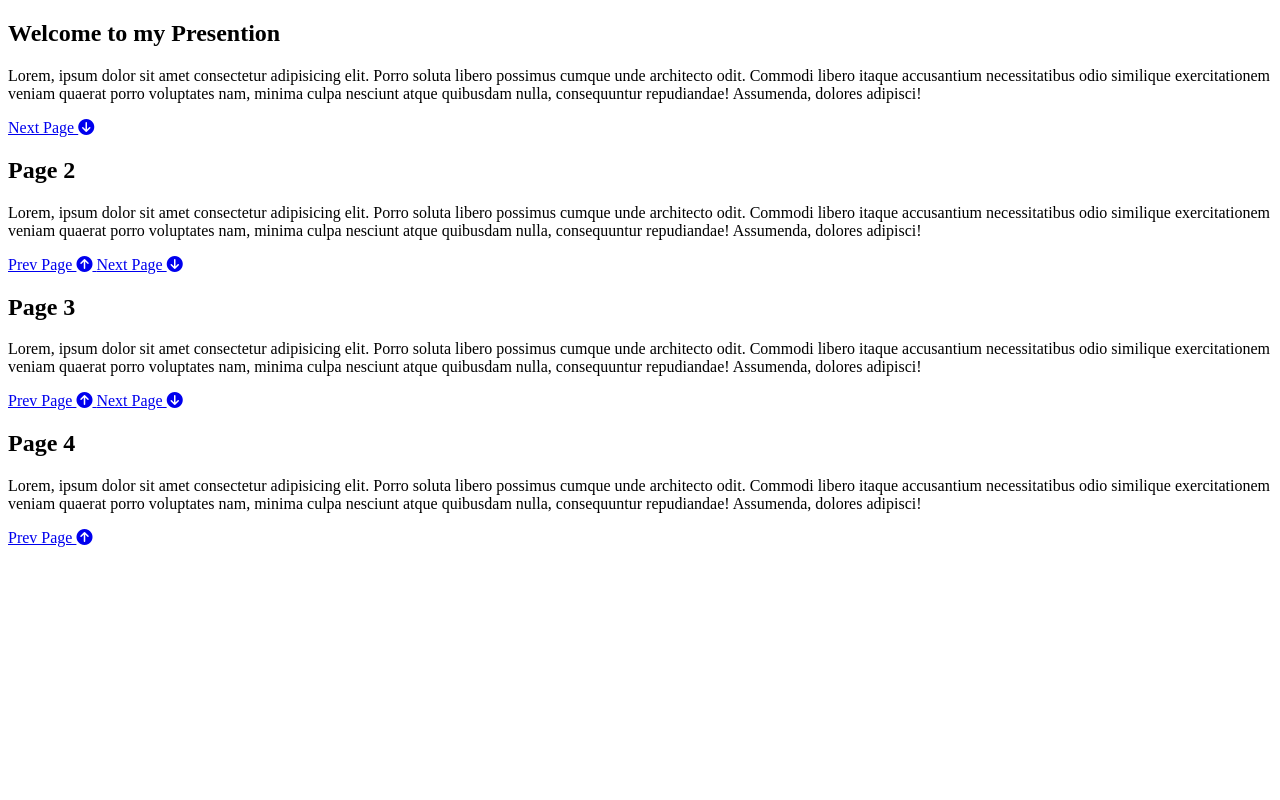
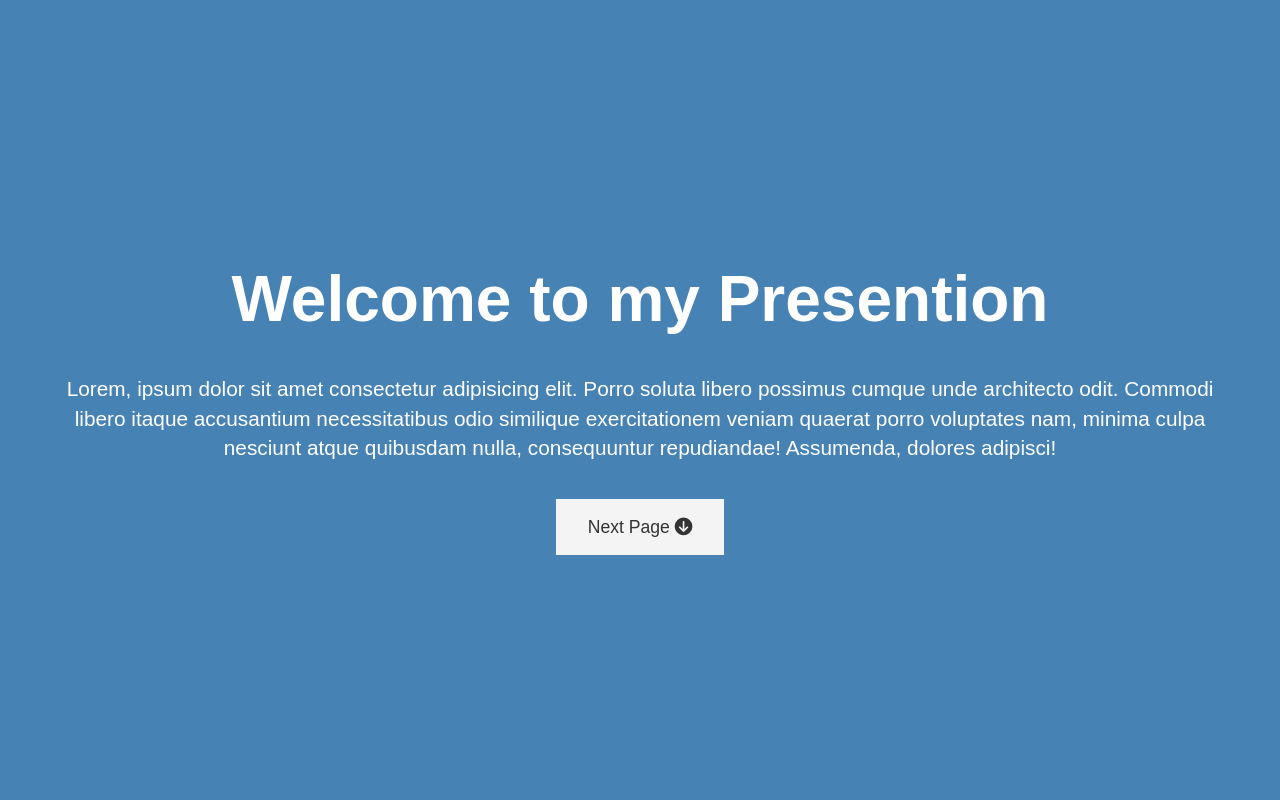
Before and after one commit to jorgeluissoto/presentatio_website, a plain HTML site: page index.html in a window 1280 px wide. Shown: the top 800 px of the page. Drawn offline with nearby package versions, Linux system fonts and the light colour scheme.

Commit message:
added css style with animation and jquery for smooth scrolling

```diff
--- a/index.html
+++ b/index.html
@@ -16,7 +16,7 @@
     <h1>Welcome to my Presention</h1>
     <p>Lorem, ipsum dolor sit amet consectetur adipisicing elit. Porro soluta libero possimus cumque unde architecto odit. Commodi libero itaque accusantium necessitatibus odio similique exercitationem veniam quaerat porro voluptates nam, minima culpa nesciunt atque quibusdam nulla, consequuntur repudiandae! Assumenda, dolores adipisci!</p>
     <div>
-      <a href="page-2" class="btn">
+      <a href="#page-2" class="btn">
         Next Page <i class="fas fa-arrow-circle-down"></i>
       </a>
     </div>
@@ -26,10 +26,10 @@
     <h1>Page 2</h1>
     <p>Lorem, ipsum dolor sit amet consectetur adipisicing elit. Porro soluta libero possimus cumque unde architecto odit. Commodi libero itaque accusantium necessitatibus odio similique exercitationem veniam quaerat porro voluptates nam, minima culpa nesciunt atque quibusdam nulla, consequuntur repudiandae! Assumenda, dolores adipisci!</p>
     <div>
-      <a href="page-1" class="btn btn-dark">
+      <a href="#page-1" class="btn btn-dark">
         Prev Page <i class="fas fa-arrow-circle-up"></i>
       </a>
-      <a href="page-3" class="btn">
+      <a href="#page-3" class="btn">
         Next Page <i class="fas fa-arrow-circle-down"></i>
       </a>
     </div>
@@ -39,10 +39,10 @@
     <h1>Page 3</h1>
     <p>Lorem, ipsum dolor sit amet consectetur adipisicing elit. Porro soluta libero possimus cumque unde architecto odit. Commodi libero itaque accusantium necessitatibus odio similique exercitationem veniam quaerat porro voluptates nam, minima culpa nesciunt atque quibusdam nulla, consequuntur repudiandae! Assumenda, dolores adipisci!</p>
     <div>
-      <a href="page-2" class="btn btn-dark">
+      <a href="#page-2" class="btn btn-dark">
         Prev Page <i class="fas fa-arrow-circle-up"></i>
       </a>
-      <a href="page-4" class="btn">
+      <a href="#page-4" class="btn">
         Next Page <i class="fas fa-arrow-circle-down"></i>
       </a>
     </div>
@@ -52,10 +52,30 @@
     <h1>Page 4</h1>
     <p>Lorem, ipsum dolor sit amet consectetur adipisicing elit. Porro soluta libero possimus cumque unde architecto odit. Commodi libero itaque accusantium necessitatibus odio similique exercitationem veniam quaerat porro voluptates nam, minima culpa nesciunt atque quibusdam nulla, consequuntur repudiandae! Assumenda, dolores adipisci!</p>
     <div>
-      <a href="page-3" class="btn btn-dark">
+      <a href="#page-3" class="btn btn-dark">
         Prev Page <i class="fas fa-arrow-circle-up"></i>
       </a>
     </div>
   </section>
+
+  <script src="https://code.jquery.com/jquery-3.6.3.min.js" integrity="sha256-pvPw+upLPUjgMXY0G+8O0xUf+/Im1MZjXxxgOcBQBXU=" crossorigin="anonymous"></script>
+
+  <script>
+    // Smooth Scroll
+    $('.btn').on('click', function(event){
+      if(this.hash !== '') {
+        event.preventDefault();
+
+        const hash = this.hash;
+
+        $('html, body').animate(
+          {
+            scrollTop: $(hash).offset().top,
+          },
+          800
+        );
+      }
+    });
+  </script>
 </body>
 </html>
--- a/style.css
+++ b/style.css
@@ -0,0 +1,88 @@
+:root{
+  --page-1-color: steelblue;
+  --page-2-color: tan;
+  --page-3-color: teal;
+  --page-4-color: slateblue;
+  --animation-speed: 2s;
+}
+
+body{
+  font-family: Arial, Helvetica, sans-serif;
+  line-height: 1.4;
+  color: #fff;
+  margin: 0;
+  padding: 0;
+  overflow: hidden;
+}
+
+/* Page colors */
+#page-1{background: var(--page-1-color);}
+#page-2{background: var(--page-2-color);}
+#page-3{background: var(--page-3-color);}
+#page-4{background: var(--page-4-color);}
+
+.page{
+  display: flex;
+  flex-direction: column;
+  height: 100vh;
+  align-items: center;
+  justify-content: center;
+  text-align: center;
+  padding: 0 4rem;
+}
+
+.page h1{
+  font-size: 4rem;
+  line-height: 1.2;
+  margin: 1rem;
+}
+
+.page p{
+  font-size: 1.3rem;
+}
+
+.btn{
+  display: inline-block;
+  padding: 1rem 2rem;
+  background: #f4f4f4;
+  color: #333;
+  text-decoration: none;
+  border: none;
+  margin-top: 1rem;
+  font-size: 1.1rem;
+  transition: all 0.3s ease-in;
+}
+
+.btn:hover,
+.btn-dark{
+  background: #333;
+  color: #fff;
+}
+
+.btn-dark:hover{
+  background: #f4f4f4;
+  color: #333;
+}
+
+/* Page Animation */
+#page-1 h1{
+  transform: translateY(-1200px);
+  animation: heading var(--animation-speed) forwards ease-in;
+}
+
+@keyframes heading{
+  to{
+    transform: translateY(0px);
+  }
+}
+
+#page-1 p{
+  transform: translateX(-2200px);
+  animation: paragraph var(--animation-speed) forwards ease-in 1s;
+}
+
+@keyframes paragraph{
+  to{
+    transform: translateX(0px);
+  }
+}
```
Also changed, not shown: 1 other file.
